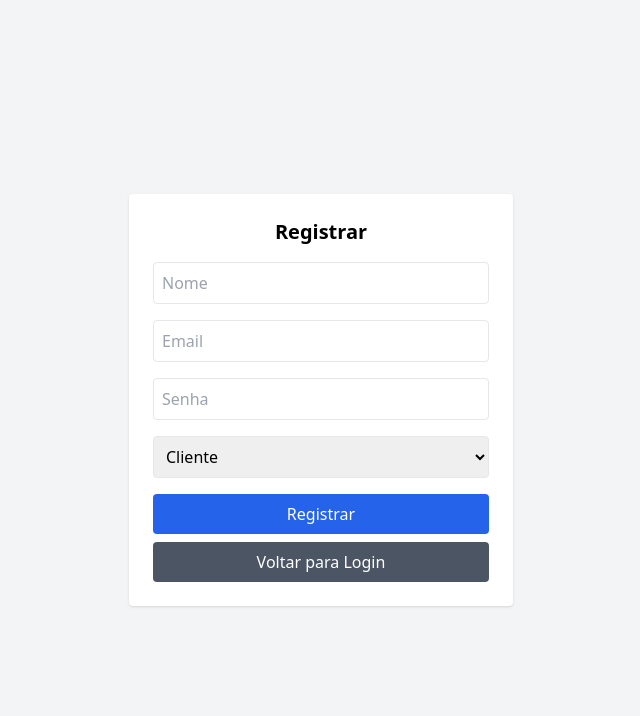
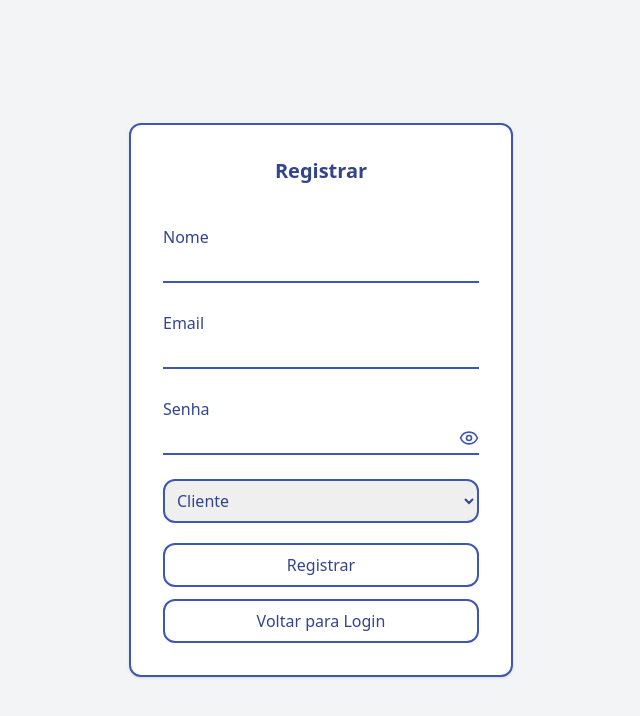
Before and after one commit to OSGZandre/sistema-agendamento, a React (Vite) app in the folder frontend/: page /register in a window 1280 px wide. Shown: the top 716 px of the page, without its empty margins (319-959 px from the left). Built offline with nearby package versions, Linux system fonts and the light colour scheme.

Commit message:
css atualizado login e register

```diff
--- a/frontend/src/components/FormLogin.jsx
+++ b/frontend/src/components/FormLogin.jsx
@@ -1,11 +1,17 @@
 import { useState } from "react";
 import { useNavigate } from "react-router-dom";
+import { Eye } from "lucide-react";
+import { EyeOff } from "lucide-react";
 
 export default function FormLogin({ onLogin }) {
   const [email, setEmail] = useState("");
   const [senha, setSenha] = useState("");
   const navigate = useNavigate();
+  const [showPassword, setShowPassword] = useState(false);
 
+  const togglePasswordVisibility = () => {
+    setShowPassword(!showPassword);
+  }
   const handleSubmit = (e) => {
     e.preventDefault();
     onLogin({ email, senha });
@@ -14,31 +20,44 @@ export default function FormLogin({ onLogin }) {
   return (
     <form
       onSubmit={handleSubmit}
-      className="max-w-sm mx-auto p-6 bg-white shadow rounded"
+      className="max-w-sm mx-auto p-10 border-2 border-[#3E57B3] bg-white shadow rounded-xl min-h-96"
     >
-      <h2 className="text-xl font-bold mb-4 text-center">Login</h2>
+      <h2 className="text-xl text-[#32458C] font-bold mb-4 text-center">Login</h2>
 
+      <label className="block text-[#32458C] mt-10" >Email</label>
       <input
         type="email"
-        placeholder="Email"
         value={email}
         onChange={(e) => setEmail(e.target.value)}
-        className="w-full p-2 mb-4 border rounded"
+        className="w-full p-1 border-b-2 border-[#3E57B3] bg-white text-gray-800 placeholder-gray-600 focus:outline-none focus:border-[#8193D6]"
         required
       />
 
-      <input
-        type="password"
-        placeholder="Senha"
-        value={senha}
-        onChange={(e) => setSenha(e.target.value)}
-        className="w-full p-2 mb-4 border rounded"
-        required
-      />
+      <label className="block text-[#32458C] mt-7">Senha</label>
+      <div className="relative w-full">
+        <input
+            type={showPassword ? "text" : "password"}
+            value={senha}
+            onChange={(e) => setSenha(e.target.value)}
+            className="w-full p-1 border-b-2 border-[#3E57B3] bg-white text-gray-800 placeholder-gray-600 focus:outline-none focus:border-[#8193D6]"
+            required
+        />
+        <button
+            type="button"
+            className="absolute right-0 top-1/2 transform -translate-y-1/2 text-[#3E57B3] hover:text-[#A7B4E3]"
+            onClick={togglePasswordVisibility}
+        >
+          {showPassword ? (
+              <EyeOff className="w-5 h-5" />
+          ) : (
+              <Eye className="w-5 h-5" />
+          )}
+        </button>
+      </div>
 
       <button
         type="submit"
-        className="w-full bg-blue-600 text-white p-2 rounded hover:bg-blue-700"
+        className="mt-10 w-full border-2 border-[#3E57B3] bg-transparent text-[#32458C] p-2 rounded-xl hover:bg-[#A7B4E3]"
       >
         Entrar
       </button>
@@ -46,7 +65,7 @@ export default function FormLogin({ onLogin }) {
       <button
         type="button"
         onClick={() => navigate("/register")}
-        className="w-full bg-gray-600 text-white p-2 rounded hover:bg-gray-700 mt-2"
+        className="mt-4 w-full border-2 border-[#3E57B3] bg-transparent text-[#32458C] p-2 rounded-xl hover:bg-[#A7B4E3] mt-2"
       >
         Não tem conta? Registre-se
       </button>
--- a/frontend/src/components/FormRegister.jsx
+++ b/frontend/src/components/FormRegister.jsx
@@ -1,5 +1,6 @@
 import { useState } from "react";
 import { useNavigate } from "react-router-dom";
+import {Eye, EyeOff} from "lucide-react";
 
 export default function FormRegister({ onRegister }) {
   const [nome, setNome] = useState("");
@@ -7,6 +8,11 @@ export default function FormRegister({ onRegister }) {
   const [senha, setSenha] = useState("");
   const [tipo, setTipo] = useState("CLIENTE");
   const navigate = useNavigate();
+  const [showPassword, setShowPassword] = useState(false);
+
+  const togglePasswordVisibility = () => {
+    setShowPassword(!showPassword);
+  }
 
   const handleSubmit = (e) => {
     e.preventDefault();
@@ -16,41 +22,55 @@ export default function FormRegister({ onRegister }) {
   return (
     <form
       onSubmit={handleSubmit}
-      className="max-w-sm mx-auto p-6 bg-white shadow rounded"
+      className="max-w-sm mx-auto p-8 border-2 border-[#3E57B3] bg-white shadow rounded-xl min-h-96"
     >
-      <h2 className="text-xl font-bold mb-4 text-center">Registrar</h2>
+      <h2 className="text-xl font-bold mb-4 text-center text-[#32458C]">Registrar</h2>
 
+      <label className="block text-[#32458C] mt-10" >Nome</label>
       <input
         type="text"
-        placeholder="Nome"
         value={nome}
         onChange={(e) => setNome(e.target.value)}
-        className="w-full p-2 mb-4 border rounded"
+        className="w-full p-1 border-b-2 border-[#3E57B3] bg-white text-gray-800 placeholder-gray-600 focus:outline-none focus:border-[#8193D6]"
         required
       />
 
+      <label className="block text-[#32458C] mt-7">Email</label>
       <input
         type="email"
-        placeholder="Email"
         value={email}
         onChange={(e) => setEmail(e.target.value)}
-        className="w-full p-2 mb-4 border rounded"
+        className="w-full p-1 border-b-2 border-[#3E57B3] bg-white text-gray-800 placeholder-gray-600 focus:outline-none focus:border-[#8193D6]"
         required
       />
 
-      <input
-        type="password"
-        placeholder="Senha"
-        value={senha}
-        onChange={(e) => setSenha(e.target.value)}
-        className="w-full p-2 mb-4 border rounded"
-        required
-      />
+      <label className="block text-[#32458C] mt-7">Senha</label>
+      <div className="relative w-full">
+        <input
+            type={showPassword ? "text" : "password"}
+            value={senha}
+            onChange={(e) => setSenha(e.target.value)}
+            className="w-full p-1 border-b-2 border-[#3E57B3] bg-white text-gray-800 placeholder-gray-600 focus:outline-none focus:border-[#8193D6]"
+            required
+        />
+        <button
+            type="button"
+            className="absolute right-0 top-1/2 transform -translate-y-1/2 text-[#3E57B3] hover:text-[#A7B4E3]"
+            onClick={togglePasswordVisibility}
+        >
+          {showPassword ? (
+              <EyeOff className="w-5 h-5" />
+          ) : (
+              <Eye className="w-5 h-5" />
+          )}
+        </button>
+      </div>
+
 
       <select
         value={tipo}
         onChange={(e) => setTipo(e.target.value)}
-        className="w-full p-2 mb-4 border rounded"
+        className="w-full p-2 mb-5 mt-6 border-2 text-[#32458C] border-[#3E57B3] rounded-xl"
         required
       >
         <option value="CLIENTE">Cliente</option>
@@ -60,7 +80,7 @@ export default function FormRegister({ onRegister }) {
 
       <button
         type="submit"
-        className="w-full bg-blue-600 text-white p-2 rounded hover:bg-blue-700"
+        className="w-full border-2 border-[#3E57B3] bg-transparent text-[#32458C] p-2 rounded-xl hover:bg-[#A7B4E3]"
       >
         Registrar
       </button>
@@ -68,7 +88,7 @@ export default function FormRegister({ onRegister }) {
       <button
         type="button"
         onClick={() => navigate("/login")}
-        className="w-full bg-gray-600 text-white p-2 rounded hover:bg-gray-700 mt-2"
+        className="mt-3 w-full border-2 border-[#3E57B3] bg-transparent text-[#32458C] p-2 rounded-xl hover:bg-[#A7B4E3]"
       >
         Voltar para Login
       </button>
```
Also changed, not shown: 2 other files (tests, documents, lock files or other folders).
